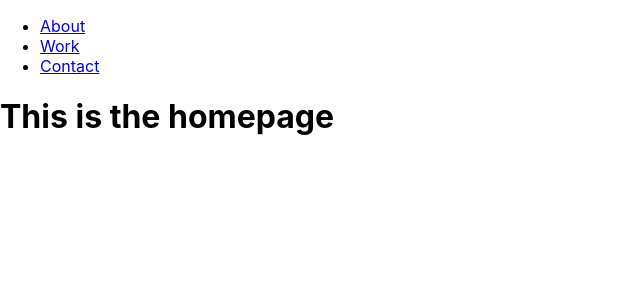
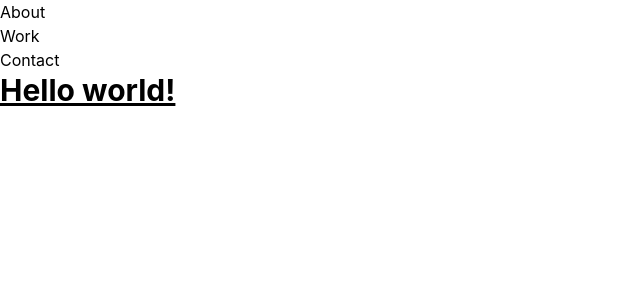
Before and after one commit to jacobmcanepa/jacobmcanepa, a React (Create React App) app: page / in a window 1280 px wide. Shown: the top 300 px of the page, without its empty margins (0-640 px from the left). Built offline with nearby package versions, Linux system fonts and the light colour scheme.

Commit message:
installed tailwindcss

```diff
--- a/package.json
+++ b/package.json
@@ -40,6 +40,9 @@
     ]
   },
   "devDependencies": {
-    "gh-pages": "^4.0.0"
+    "autoprefixer": "^10.4.13",
+    "gh-pages": "^4.0.0",
+    "postcss": "^8.4.20",
+    "tailwindcss": "^3.2.4"
   }
 }
--- /dev/null
+++ b/postcss.config.js
@@ -0,0 +1,6 @@
+module.exports = {
+  plugins: {
+    tailwindcss: {},
+    autoprefixer: {},
+  },
+}
--- a/src/index.css
+++ b/src/index.css
@@ -1,3 +1,7 @@
+@tailwind base;
+@tailwind components;
+@tailwind utilities;
+
 body {
   margin: 0;
   font-family: -apple-system, BlinkMacSystemFont, 'Segoe UI', 'Roboto', 'Oxygen',
--- a/src/pages/Home.js
+++ b/src/pages/Home.js
@@ -1,6 +1,8 @@
 function Home() {
   return (
-    <h1>This is the homepage</h1>
+    <h1 className="text-3xl font-bold underline">
+      Hello world!
+    </h1>
   );
 }
 
--- /dev/null
+++ b/tailwind.config.js
@@ -0,0 +1,10 @@
+/** @type {import('tailwindcss').Config} */
+module.exports = {
+  content: [
+    "./src/**/*.{js,jsx,ts,tsx}",
+  ],
+  theme: {
+    extend: {},
+  },
+  plugins: [],
+}
```
Also changed, not shown: 1 other file (tests, documents, lock files or other folders).
